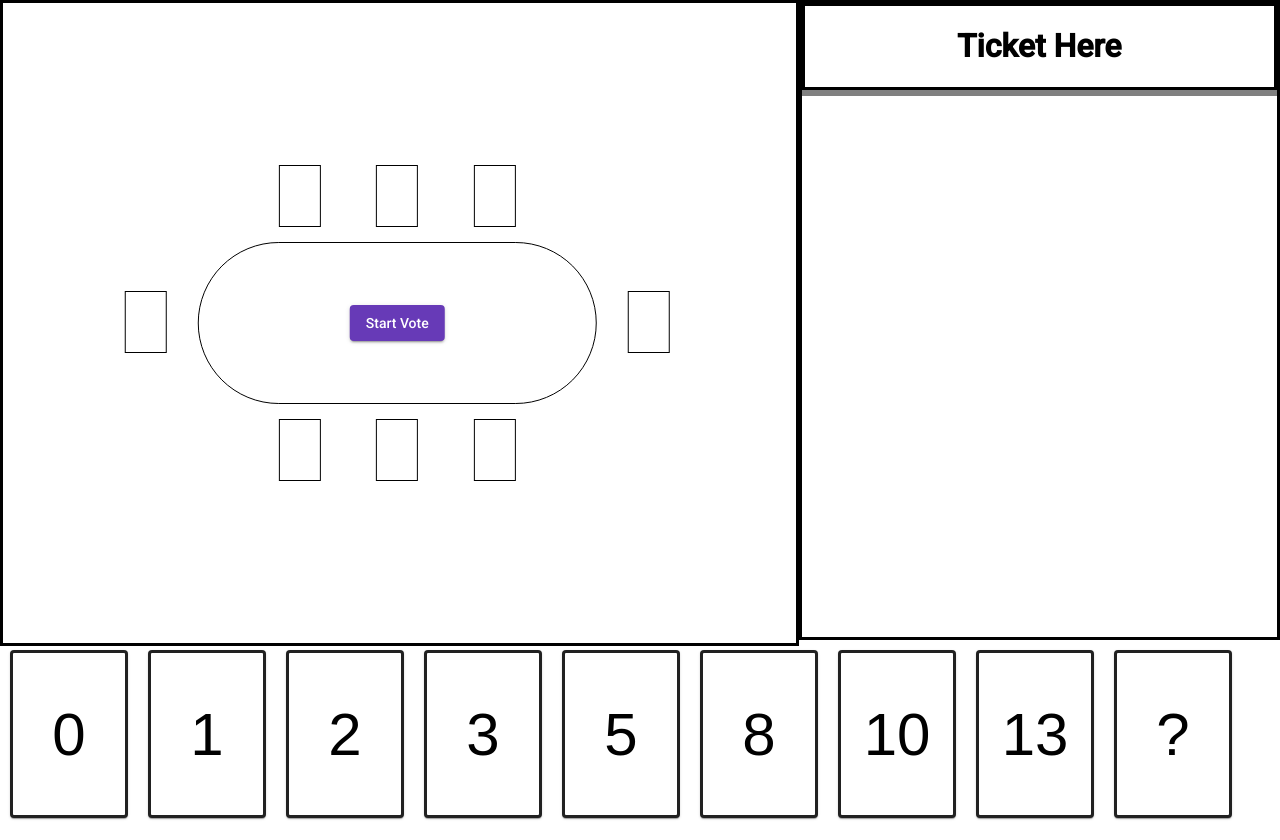
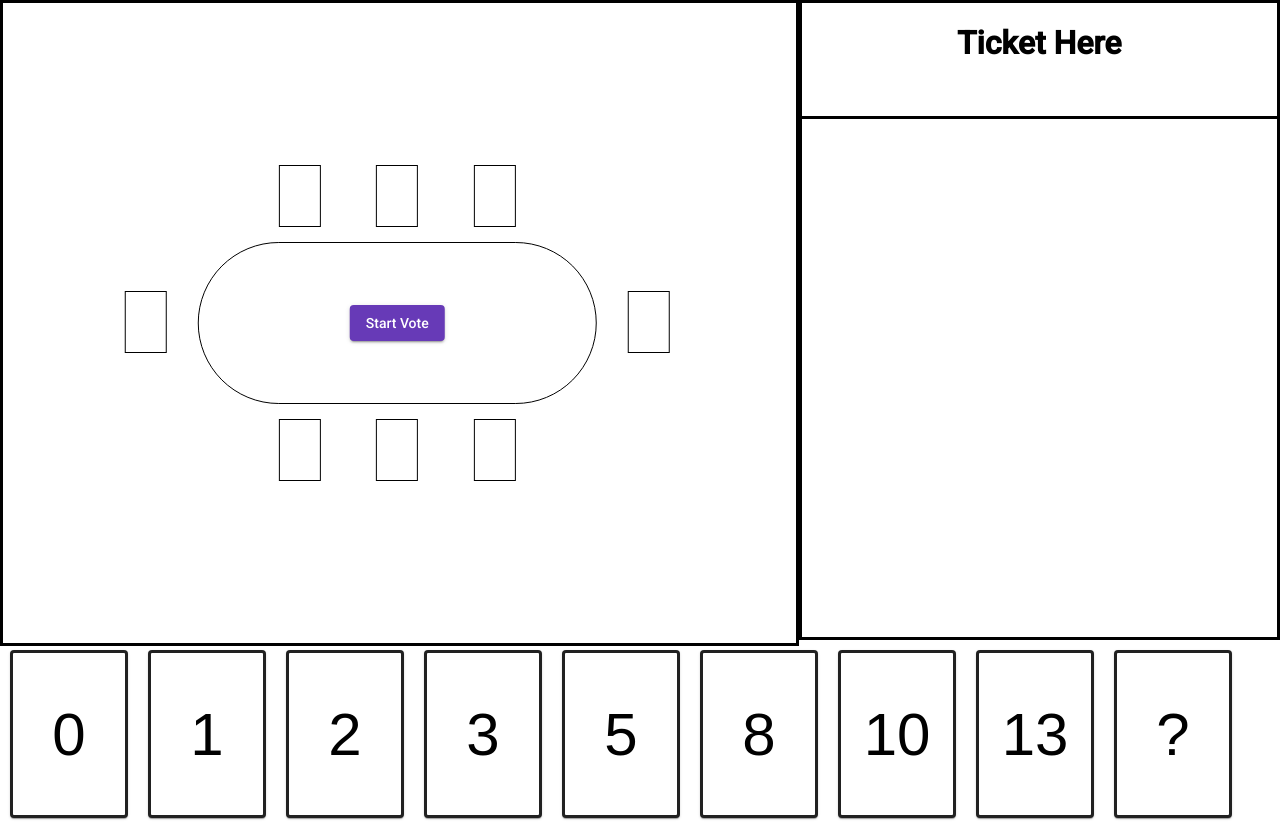
Before and after one commit to adriankelsey/planning-poker, an Angular app: page /table in a window 1280 px wide. Built offline with nearby package versions, Linux system fonts and the light colour scheme.

Commit message:
filling out table

```diff
--- a/src/app/menu/menu.component.html
+++ b/src/app/menu/menu.component.html
@@ -1,10 +1,33 @@
 <div class="main-content">
-    <div class="ticket">
+    <!-- TODO:
+            - click edit text on ticket title.   -->
+    <div class="ticket-title">
         <h1>Ticket Here</h1>
     </div>
+    <div>
     <table>
+        <!-- TODO:
+                - loop rows for how many players are in game.
+                - scoring system, average score.   -->
         <tr>
-           {{player.name}}
+           <td>{{player.name}}</td>
+           <td>{{player.name}}</td>
+        </tr>
+        <tr>
+           <td>{{player.name}}</td>
+           <td>{{player.name}}</td>
+        </tr>
+        <tr>
+           <td>{{player.name}}</td>
+           <td>{{player.name}}</td>
+        </tr>
+        <tr>
+           <td>{{player.name}}</td>
+           <td>{{player.name}}</td>
+        </tr>
+        <tr>
+           <td>{{player.name}}</td>
+           <td>{{player.name}}</td>
         </tr>
     </table>
 </div>
--- a/src/app/menu/menu.component.scss
+++ b/src/app/menu/menu.component.scss
@@ -3,13 +3,19 @@
     height: 100%;
 }
 
-.ticket {
+.ticket-title {
     display: flex;
     justify-content: center;
-    border-style: solid;
 }
 
 table {
     width: 100%;
-    border-style: solid;
+    border-top: solid;
+    margin-top: 2em;
 }
+
+td {
+    font-size: 22px;
+    padding-left: 50px;
+    padding-top: 25px;
+}
```
